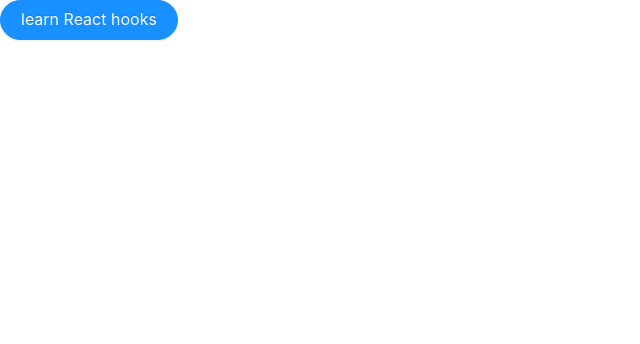
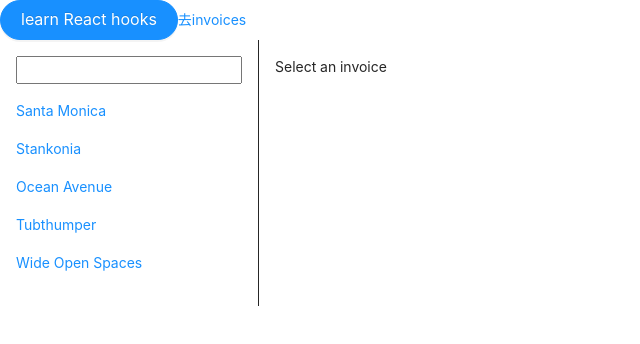
Before and after one commit to clr1235/react-cnode, a React app: page /invoices in a window 1280 px wide. Shown: the top 344 px of the page, without its empty margins (0-640 px from the left). Built offline with nearby package versions, Linux system fonts and the light colour scheme.

Commit message:
feat: 简单的初步使用react-router-dom v6版本

```diff
--- a/package.json
+++ b/package.json
@@ -71,7 +71,7 @@
     "normalize.css": "^8.0.1",
     "react": "^18.0.0",
     "react-dom": "^18.0.0",
-    "react-router": "^6.3.0"
+    "react-router-dom": "^6.3.0"
   },
   "lint-staged": {
     "src/**/*.{js,jsx,ts,tsx,json}": [
--- a/src/App.tsx
+++ b/src/App.tsx
@@ -1,4 +1,5 @@
 import React from "react";
+import { Link, Outlet } from "react-router-dom";
 import { Button } from "antd";
 
 import styles from "./assets/style/app.less";
@@ -6,11 +7,11 @@
 function App() {
   return (
     <div className={styles.app}>
-      <div>
-        <Button type="primary" size="large" shape="round">
-          learn React hooks
-        </Button>
-      </div>
+      <Button type="primary" size="large" shape="round">
+        learn React hooks
+      </Button>
+      <Link to="/invoices">去invoices</Link>
+      <Outlet />
     </div>
   );
 }
--- /dev/null
+++ b/src/data.ts
@@ -0,0 +1,39 @@
+const invoices = [
+  {
+    name: "Santa Monica",
+    number: 1995,
+    amount: "$10,800",
+    due: "12/05/1995",
+  },
+  {
+    name: "Stankonia",
+    number: 2000,
+    amount: "$8,000",
+    due: "10/31/2000",
+  },
+  {
+    name: "Ocean Avenue",
+    number: 2003,
+    amount: "$9,500",
+    due: "07/22/2003",
+  },
+  {
+    name: "Tubthumper",
+    number: 1997,
+    amount: "$14,000",
+    due: "09/01/1997",
+  },
+  {
+    name: "Wide Open Spaces",
+    number: 1998,
+    amount: "$4,600",
+    due: "01/27/1998",
+  },
+];
+
+export function getInvoices() {
+  return invoices;
+}
+export function getInvoice(number) {
+  return invoices.find((invoice) => invoice.number === number);
+}
--- a/src/index.tsx
+++ b/src/index.tsx
@@ -1,12 +1,38 @@
 import React from "react";
 import ReactDOM from "react-dom/client";
+import { BrowserRouter, Routes, Route } from "react-router-dom";
 // 重置浏览器样式
 import "normalize.css";
+// 引入文件
 import App from "./App";
+import Invoices from "./routes/invoices";
+import Invoice from "./routes/invoice";
 
 const root = ReactDOM.createRoot(document.getElementById("root"));
 root.render(
-  <React.StrictMode>
-    <App />
-  </React.StrictMode>
+  <BrowserRouter>
+    <Routes>
+      <Route path="/" element={<App />}>
+        <Route path="invoices" element={<Invoices />}>
+          <Route
+            index
+            element={
+              <main style={{ padding: "1rem" }}>
+                <p>Select an invoice</p>
+              </main>
+            }
+          />
+          <Route path=":invoiceId" element={<Invoice />} />
+        </Route>
+        <Route
+          path="*"
+          element={
+            <main style={{ padding: "1rem" }}>
+              <p>There's nothing here!</p>
+            </main>
+          }
+        />
+      </Route>
+    </Routes>
+  </BrowserRouter>
 );
--- /dev/null
+++ b/src/routes/invoice.tsx
@@ -0,0 +1,17 @@
+import React from "react";
+import { useParams } from "react-router-dom";
+import { getInvoice } from "../data";
+export default function Invoice() {
+  const params = useParams();
+  console.log(params, "params---");
+  const invoice = getInvoice(parseInt(params.invoiceId, 10));
+  return (
+    <main style={{ padding: "1rem" }}>
+      <h2>Total Due: {invoice.amount}</h2>
+      <p>
+        {invoice.name}: {invoice.number}
+      </p>
+      <p>Due Date: {invoice.due}</p>
+    </main>
+  );
+}
--- /dev/null
+++ b/src/routes/invoices.tsx
@@ -0,0 +1,54 @@
+import React from "react";
+import { useSearchParams, Outlet, NavLink } from "react-router-dom";
+import { getInvoices } from "../data";
+export default function About() {
+  const invoices = getInvoices();
+  const [searchParams, setSearchParams] = useSearchParams();
+  const [params] = useSearchParams();
+  console.log(params, "searchParams-=-==--=");
+  return (
+    <div style={{ display: "flex" }}>
+      <nav
+        style={{
+          borderRight: "solid 1px",
+          padding: "1rem",
+        }}
+      >
+        <input
+          value={searchParams.get("filter") || ""}
+          onChange={(event) => {
+            const filter = event.target.value;
+            if (filter) {
+              setSearchParams({ filter });
+            } else {
+              setSearchParams({});
+            }
+          }}
+        />
+        {invoices
+          .filter((invoice) => {
+            const filter = searchParams.get("filter");
+            if (!filter) return true;
+            const name = invoice.name.toLowerCase();
+            return name.startsWith(filter.toLowerCase());
+          })
+          .map((invoice) => (
+            <NavLink
+              style={({ isActive }) => {
+                return {
+                  display: "block",
+                  margin: "1rem 0",
+                  color: isActive ? "red" : "",
+                };
+              }}
+              to={`/invoices/${invoice.number}`}
+              key={invoice.number}
+            >
+              {invoice.name}
+            </NavLink>
+          ))}
+      </nav>
+      <Outlet />
+    </div>
+  );
+}
```
Also changed, not shown: .eslintrc.js.
